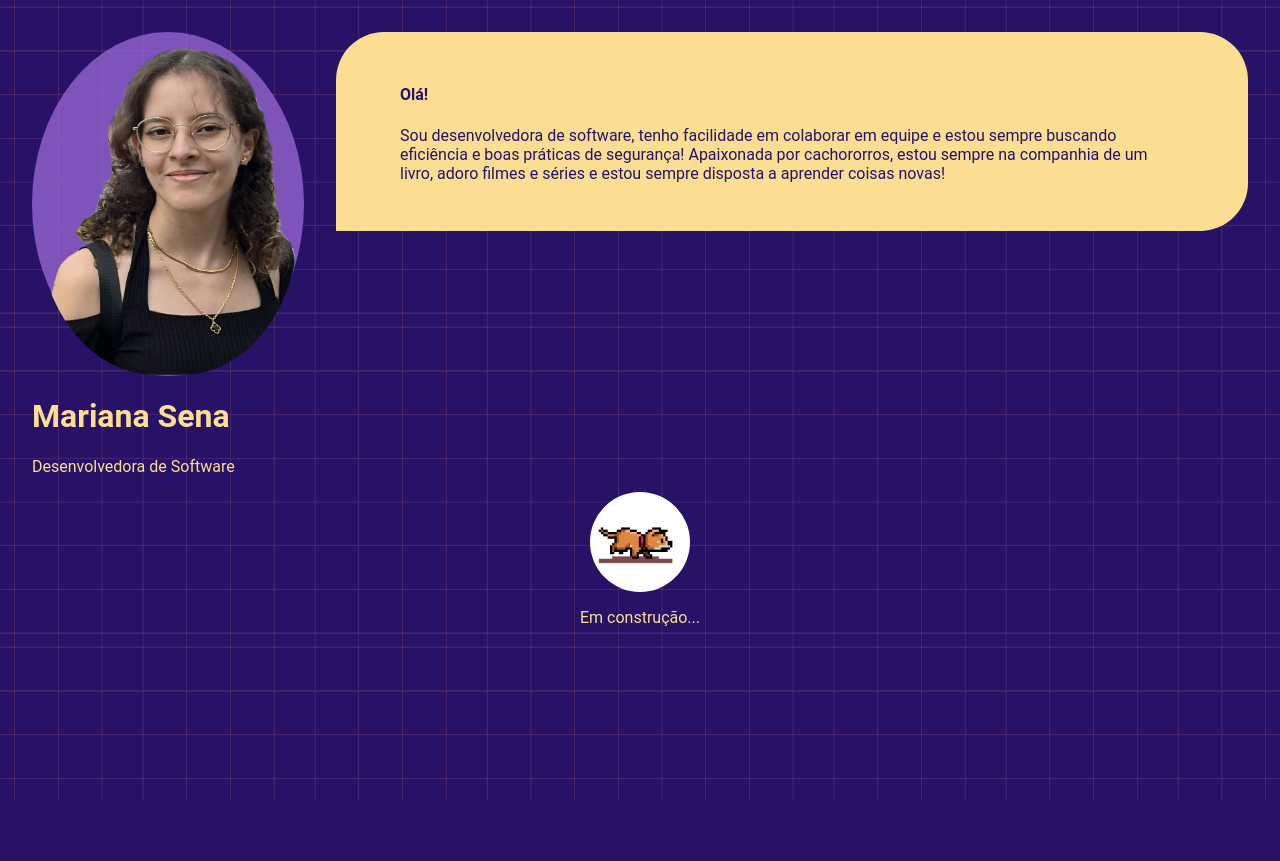
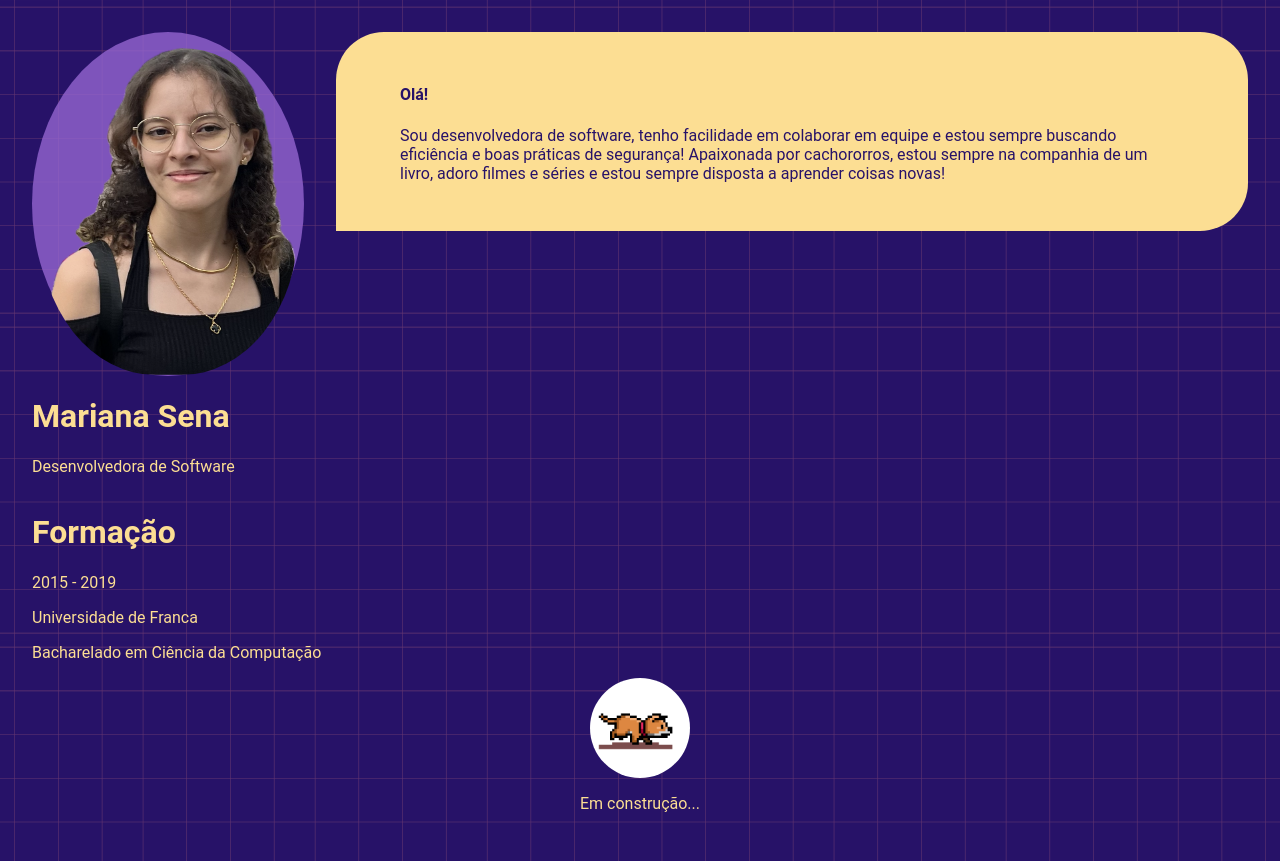
Before and after one commit to mari-sena/marisena, a Next.js app: page / in a window 1280 px wide. Before the commit the page ends 800 px from the top, so only its background shows below. Built offline with nearby package versions, Linux system fonts and the light colour scheme.

Commit message:
chore: adding education section

```diff
--- a/app/page.tsx
+++ b/app/page.tsx
@@ -32,6 +32,14 @@ export default function App() {
           </p>
         </div>
       </div>
+      <div className="education">
+        <h1>Formação</h1>
+        <div>
+          <p>2015 - 2019</p>
+          <p>Universidade de Franca</p>
+          <p>Bacharelado em Ciência da Computação</p>
+        </div>
+      </div>
       <Loading />
       <footer></footer>
     </div>
```
